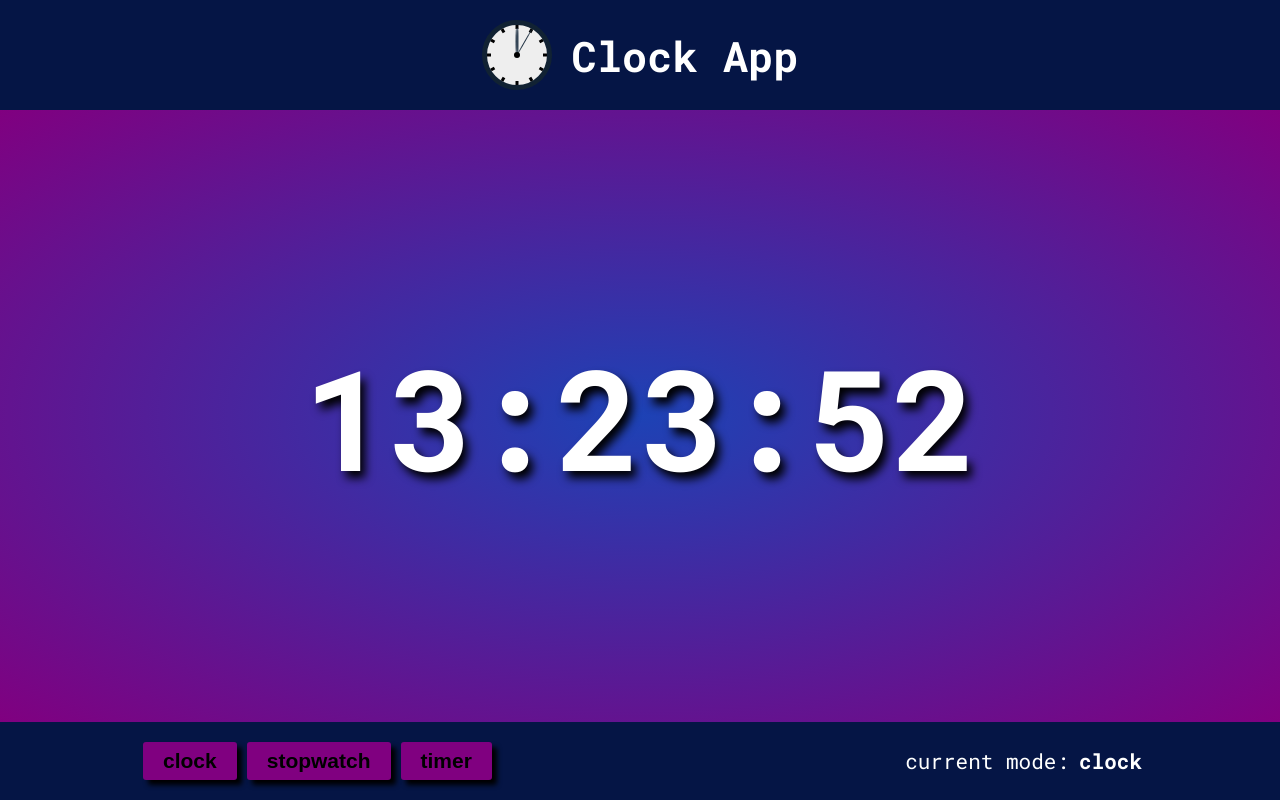
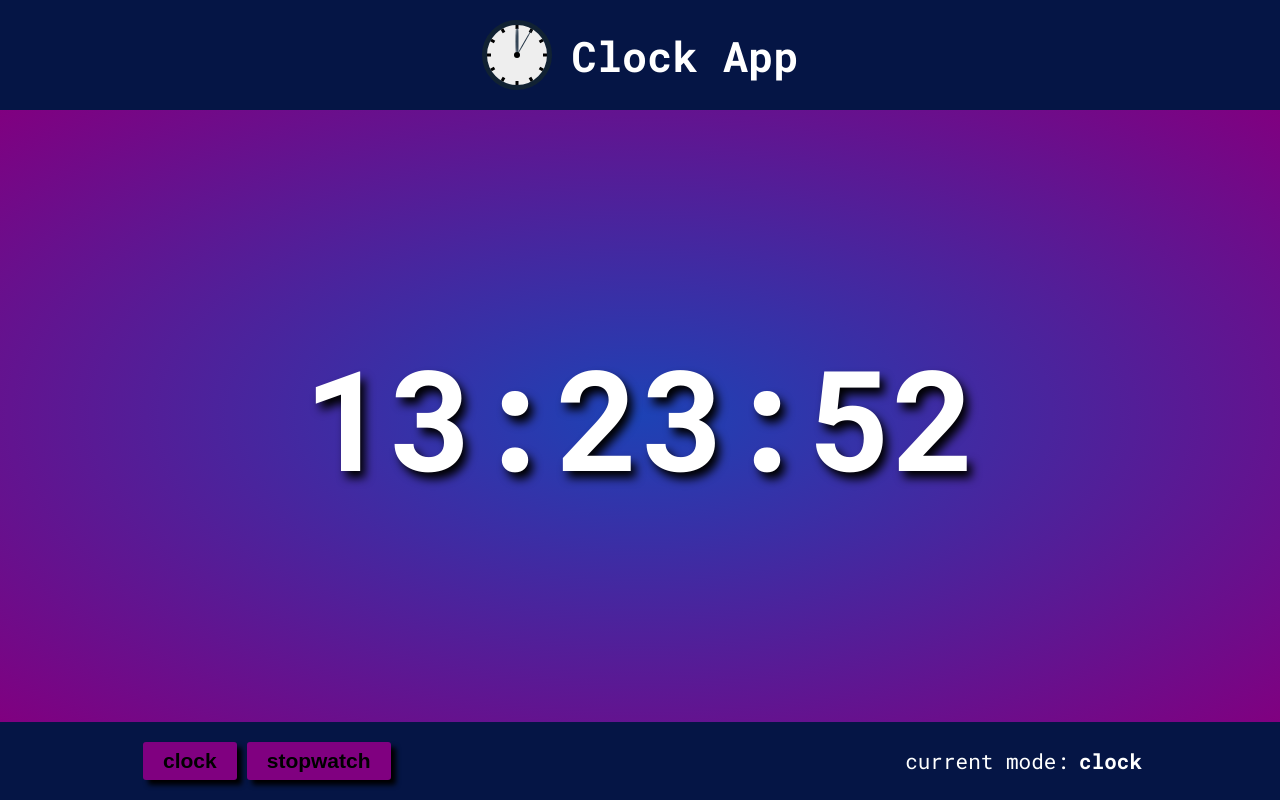
Before and after one commit to krylak123/react-clock-app, a React app: page / in a window 1280 px wide. Built offline with nearby package versions, Linux system fonts and the light colour scheme.

Commit message:
added README

```diff
--- a/src/components/Footer.js
+++ b/src/components/Footer.js
@@ -16,9 +16,6 @@ const Footer = ({ mode, modeChanger }) => {
           </Btn>
           <Btn type="button" name="stopwatch" onClick={handleOnClick}>
             stopwatch
-          </Btn>
-          <Btn type="button" name="timer" onClick={handleOnClick}>
-            timer
           </Btn>
         </BtnsWrapper>
         <ModeWrapper>
```
Also changed, not shown: 1 other file (tests, documents, lock files or other folders).
